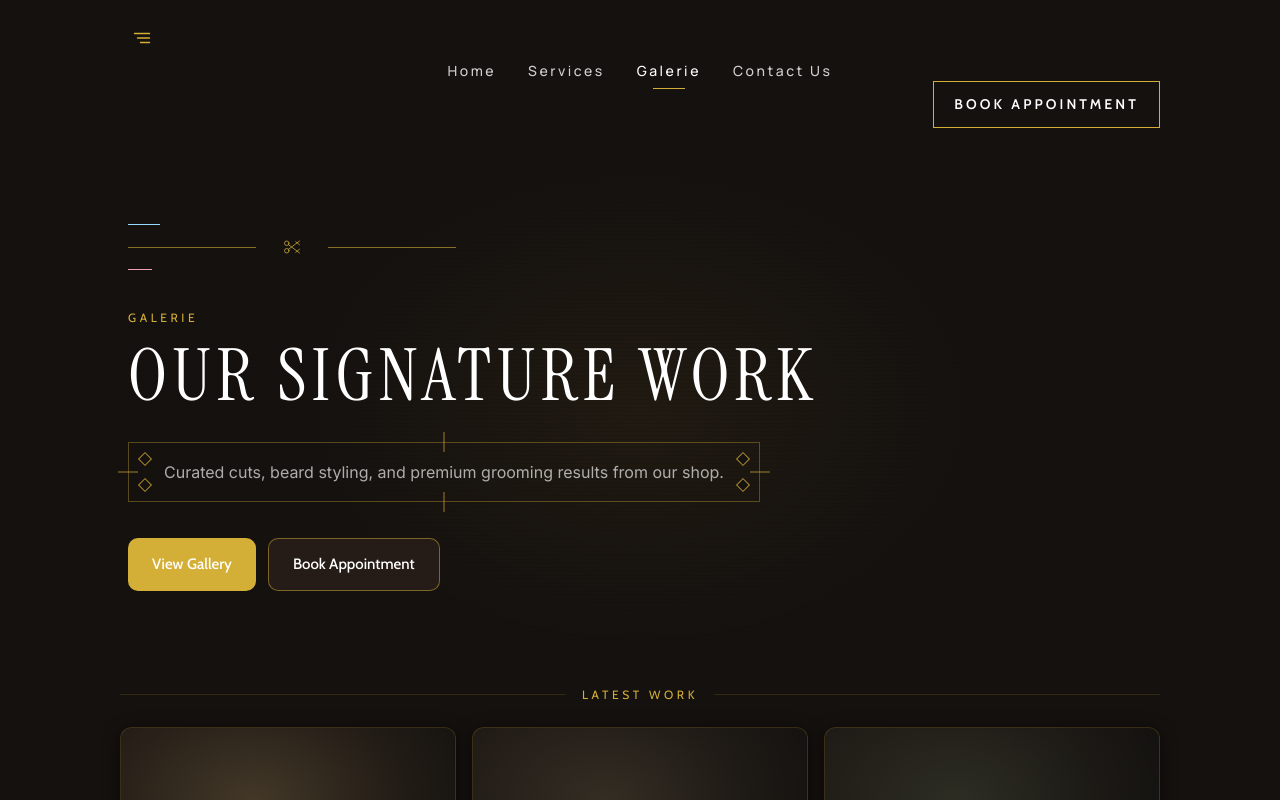
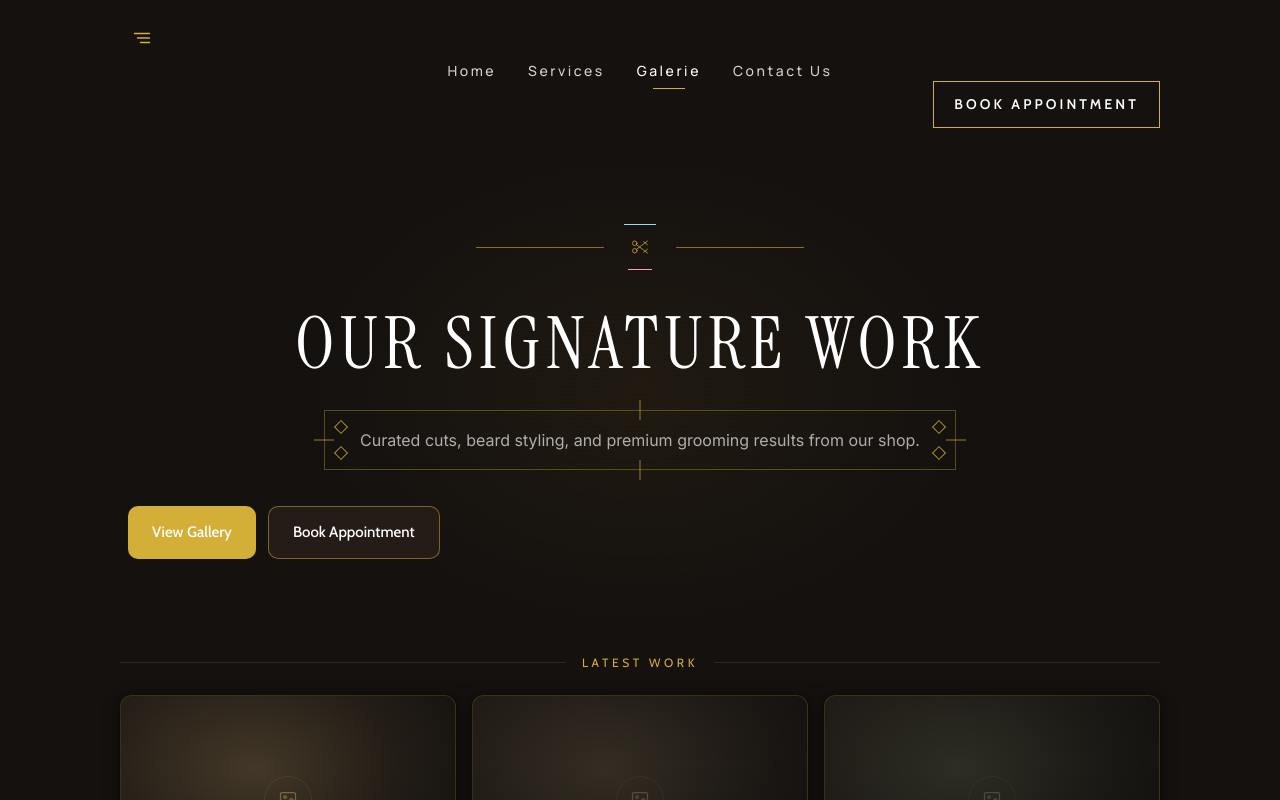
Before and after one commit to Vladosc22/BarberShopMarius, a Next.js app: page /galerie in a window 1280 px wide. Shown: the top 800 px of the page. Built offline with nearby package versions, Linux system fonts and the light colour scheme.

Commit message:
fixed galerie page logo middle

```diff
--- a/src/app/galerie/page.jsx
+++ b/src/app/galerie/page.jsx
@@ -264,9 +264,9 @@ export default function GaleriePage() {
                style={{ backgroundImage: "repeating-linear-gradient(0deg,transparent,transparent 3px,rgba(0,0,0,0.07) 3px,rgba(0,0,0,0.07) 4px)" }}
           />
 
-          <div className="relative mx-auto max-w-5xl">
+          <div className="relative mx-auto max-w-5xl text-center">
             {/* decorative scissor row — same as hero */}
-            <div className="mb-8 flex flex-col items-start gap-2.5 md:mb-10">
+            <div className="mx-auto mb-8 flex flex-col items-center gap-2.5 md:mb-10">
               <span className="h-px w-8 bg-[#97d9ff]" />
               <div className="flex items-center gap-4 text-[#d4af37] md:gap-6">
                 <span className="h-px w-16 bg-[#d4af37]/60 md:w-24 xl:w-32" />
@@ -275,10 +275,6 @@ export default function GaleriePage() {
               </div>
               <span className="h-px w-6 bg-[#f2a0ba]" />
             </div>
-
-            <p className="font-label text-xs uppercase tracking-[0.3em] text-[#d4af37]">
-              Galerie
-            </p>
 
             <h1 className="font-display mt-4 text-[clamp(2.4rem,6vw,4.5rem)] uppercase leading-[0.95] tracking-[0.08em] text-white">
               Our Signature Work
```
